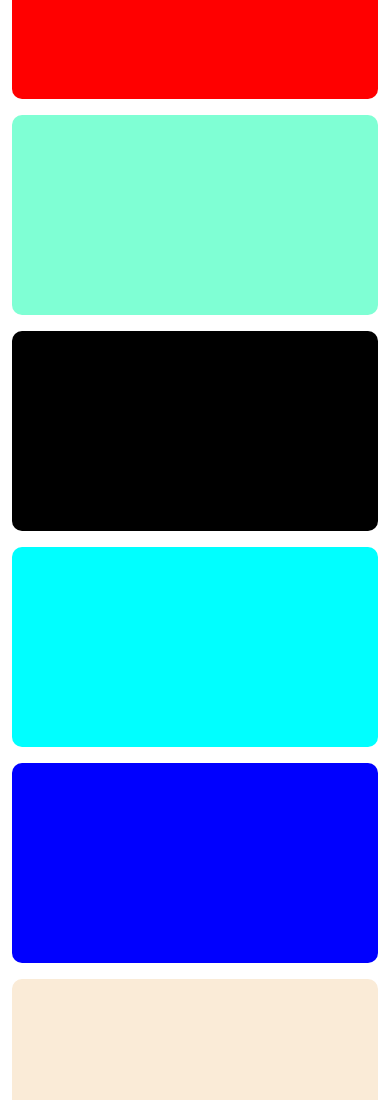
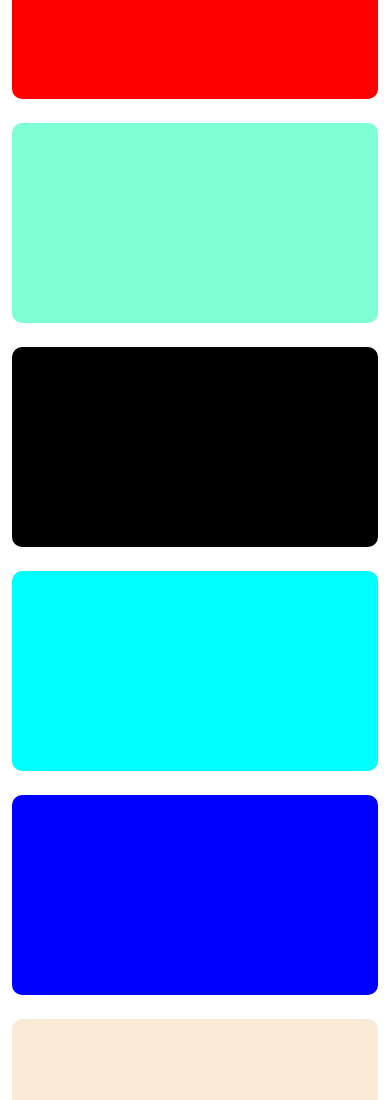
Before and after one commit to Giovanni-Palmitessa/html-css-bootstrap-freelancer, a plain HTML site: page index.html in a window 390 px wide. Shown: the part 580-1680 px from the top of the page. Drawn offline with nearby package versions, Linux system fonts and the light colour scheme.

Commit message:
add margin bottom

```diff
--- a/index.html
+++ b/index.html
@@ -51,27 +51,27 @@
                     <hr>
 
                     <div class="row">
-                        <div class="col-12 col-md-6 col-lg-4 mb-3">
+                        <div class="col-12 col-md-6 col-lg-4 mb-4">
                             <div class="contents rosso"></div>
                         </div>
 
-                        <div class="col-12 col-md-6 col-lg-4 mb-3">
+                        <div class="col-12 col-md-6 col-lg-4 mb-4">
                             <div class="contents celeste"></div>
                         </div>
 
-                        <div class="col-12 col-md-6 col-lg-4 mb-3">
+                        <div class="col-12 col-md-6 col-lg-4 mb-4">
                             <div class="contents nero"></div>
                         </div>
 
-                        <div class="col-12 col-md-6 col-lg-4 mb-3">
+                        <div class="col-12 col-md-6 col-lg-4 mb-4">
                             <div class="contents azzurro"></div>
                         </div>
 
-                        <div class="col-12 col-md-6 col-lg-4 mb-3">
+                        <div class="col-12 col-md-6 col-lg-4 mb-4">
                             <div class="contents blu"></div>
                         </div>
 
-                        <div class="col-12 col-md-6 col-lg-4 mb-3">
+                        <div class="col-12 col-md-6 col-lg-4 mb-4">
                             <div class="contents seppia"></div>
                         </div>
                     </div>
```
